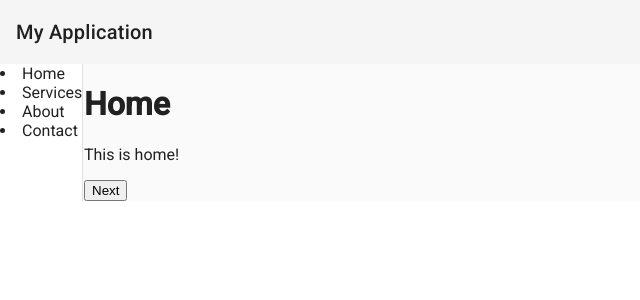
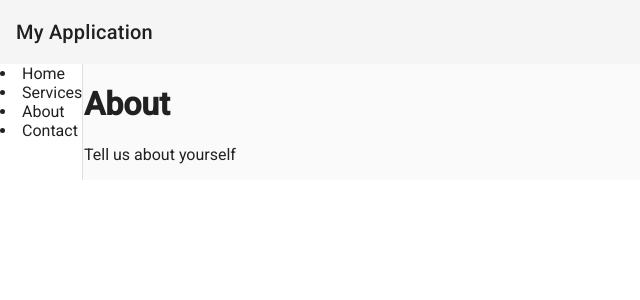
Before and after one commit to TahsinAhmedz/AngularAppDemo, an Angular app: page /about in a window 1280 px wide. Shown: the top 300 px of the page, without its empty margins (0-640 px from the left). Built offline with nearby package versions, Linux system fonts and the light colour scheme.

Commit message:
add about page

```diff
--- a/src/app/app-routing.module.ts
+++ b/src/app/app-routing.module.ts
@@ -1,6 +1,7 @@
 import { NgModule } from '@angular/core';
 import { RouterModule, Routes } from '@angular/router';
 import { MainContentComponent } from './components/main-content/main-content.component';
+import { AboutComponent } from './components/about/about.component';
 
 
 
@@ -11,7 +12,7 @@ const appRoutes: Routes = [
   },
   {
     path: 'about',
-    component: MainContentComponent,
+    component: AboutComponent,
   },
   { path: '', redirectTo: '/home', pathMatch: 'full' }, // Default route
 ];
--- a/src/app/app.module.ts
+++ b/src/app/app.module.ts
@@ -11,6 +11,7 @@ import {ScrollingModule} from '@angular/cdk/scrolling';
 import { BrowserAnimationsModule } from '@angular/platform-browser/animations';
 import { AppRoutingModule } from './app-routing.module';
 import { DynamicContentComponent } from './components/dynamic-content/dynamic-content.component';
+import { AboutComponent } from './components/about/about.component';
 
 @NgModule({
   declarations: [
@@ -18,7 +19,8 @@ import { DynamicContentComponent } from './components/dynamic-content/dynamic-co
     HeaderComponent,
     SidebarComponent,
     MainContentComponent,
-    DynamicContentComponent
+    DynamicContentComponent,
+    AboutComponent
   ],
   imports: [
     BrowserModule,
--- /dev/null
+++ b/src/app/components/about/about.component.html
@@ -0,0 +1,2 @@
+<h1>About</h1>
+<p>Tell us about yourself</p>
```
Also changed, not shown: src/app/components/about/about.component.ts (added, +10 -0 lines), src/app/components/about/about.component.css (added), 1 other file (tests, documents, lock files or other folders).
